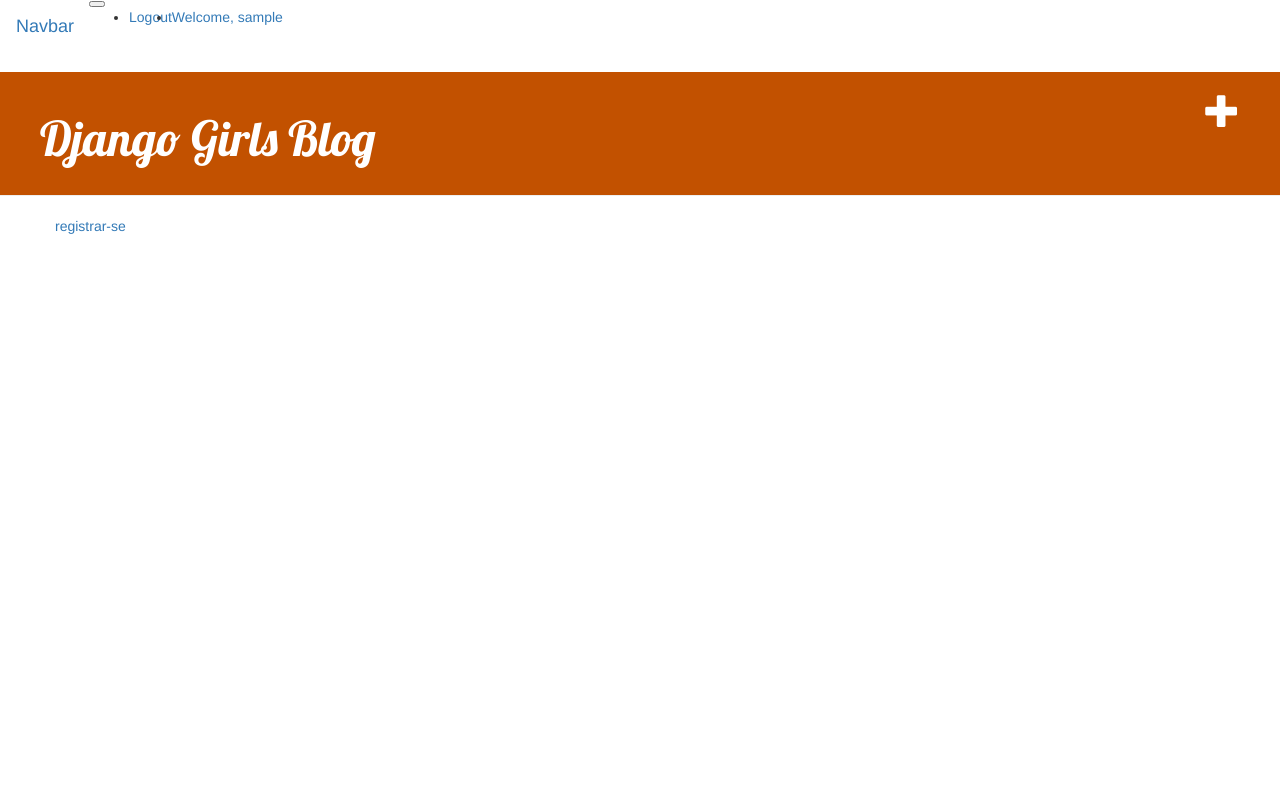
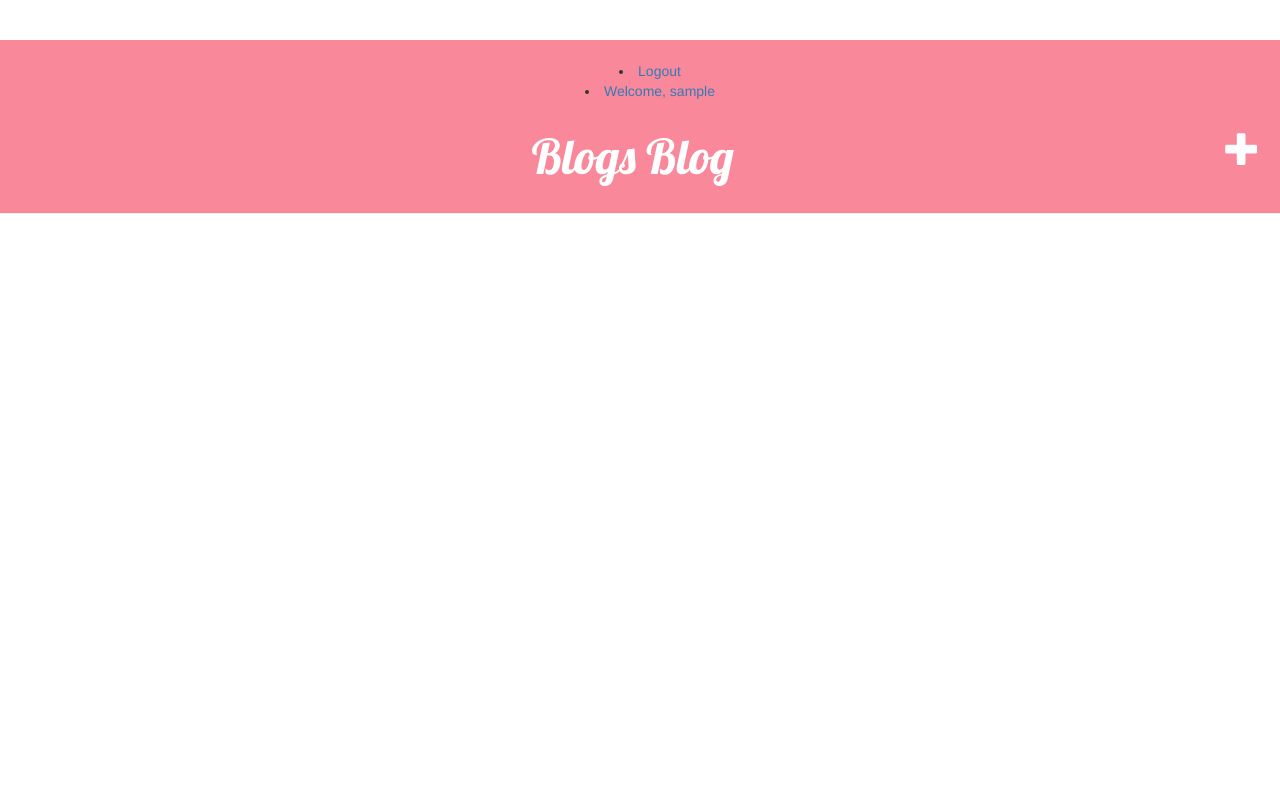
Before and after one commit to lorrananeves/Blogs-Blog, a Django app: page / in a window 1280 px wide. Run offline with Django 4.2, Linux system fonts and the light colour scheme; the visitor is signed in with stand-in values (Sample User, id 1); data that the repository does not hold is empty; some libraries are stand-ins or nearby versions.

Commit message:
adicionado o blogsblog

```diff
--- a/blog/static/css/blog.css
+++ b/blog/static/css/blog.css
@@ -1,7 +1,10 @@
 .page-header {
-    background-color: #C25100;
-    margin-top: 0;
+    background-color:rgb(250, 136, 155);
     padding: 20px 20px 20px 40px;
+}
+
+body {
+    text-align: center;
 }
 
 .page-header h1, .page-header h1 a, .page-header h1 a:visited, .page-header h1 a:active {
@@ -10,9 +13,9 @@
     text-decoration: none;
 }
 
-.content {
+/* .content {
     margin-left: 40px;
-}
+} */
 
 h1, h2, h3, h4 {
     font-family: 'Lobster', cursive;
@@ -34,13 +37,22 @@
     color: #ffffff;
     float: right;
     font-size: 26pt;
-    margin-right: 20px;
+    /* margin-right: 20px; */
 }
 
 .post {
     margin-bottom: 70px;
+    display: flex;
+    text-align: center;
+    justify-content: center;
+    align-items: center;
+    flex-direction: column;
 }
 
 .post h2 a, .post h2 a:visited {
     color: #000000;
 }
+
+.col-md-8 {
+    width: 100%;
+}
--- a/blog/templates/blog/base.html
+++ b/blog/templates/blog/base.html
@@ -1,26 +1,22 @@
 {% load static %}
 <html>
     <head>
-        <title>Django Girls blog</title>
+        <title>Blogs Blog</title>
+        <link rel="shortcut icon" href="static/images/favicon.png" type="image/x-icon" />
         <link rel="stylesheet" href="//maxcdn.bootstrapcdn.com/bootstrap/3.2.0/css/bootstrap.min.css">
-        <link rel="stylesheet" href="//maxcdn.bootstrapcdn.com/bootstrap/3.2.0/css/bootstrap-theme.min.css">
         <link href='//fonts.googleapis.com/css?family=Lobster&subset=latin,latin-ext' rel='stylesheet' type='text/css'>
         <link rel="stylesheet" href="{% static 'css/blog.css' %}">
     </head>
     <body>
-        <nav class="navbar navbar-expand-lg navbar-light bg-light">
-            <a class="navbar-brand" href="#">Navbar</a>
-            <button class="navbar-toggler" type="button" data-toggle="collapse" data-target="#navbarText" aria-controls="navbarText" aria-expanded="False" aria-label="Toggle navigation">
-              <span class="navbar-toggler-icon"></span>
-            </button>
+        <div class="page-header">
+          <nav class="navbar navbar-expand-lg navbar-light bg-light">
             <div class="collapse navbar-collapse" id="navbarText">
-              <ul class="navbar-nav mr-auto">
                 {% if user.is_authenticated %}
 
-                <li class="nav-item">
+                <li class="logout">
                   <a class="nav-link" href="/logout">Logout</a>
                 </li>
-                <li class="nav-item">
+                <li class="Welcome">
                   <a class="nav-link" href="#">Welcome, {{user.username}}</a>
                 </li>
 
@@ -31,14 +27,12 @@
                 </li>
 
                 {% endif %}
-              </ul>
             </div>
           </nav>
-        <div class="page-header">
             {% if user.is_authenticated %}
                 <a href="{% url 'post_new' %}" class="top-menu"><span class="glyphicon glyphicon-plus"></span></a>
             {% endif %}
-            <h1><a href="/">Django Girls Blog</a></h1>
+            <h1><a href="/">Blogs Blog</a></h1>
         </div>
         <div class="content container">
             <div class="row">
--- a/blog/templates/blog/post_list.html
+++ b/blog/templates/blog/post_list.html
@@ -1,7 +1,6 @@
 {% extends 'blog/base.html' %}
 
 {% block content %}
-<a href="register/">registrar-se</a>
     {% for post in posts %}
         <div class="post">
             <div class="date">
--- a/blog/views.py
+++ b/blog/views.py
@@ -10,7 +10,7 @@
 
 def post_list(request):
     if not request.user.is_authenticated:
-        return redirect('login.view')
+        return redirect('login')
     posts = Post.objects.filter(published_date__lte=timezone.now()).order_by('published_date')
     return render(request, 'blog/post_list.html', {'posts': posts})
 
```
Also changed, not shown: blog/static/images/favicon.png (added).
